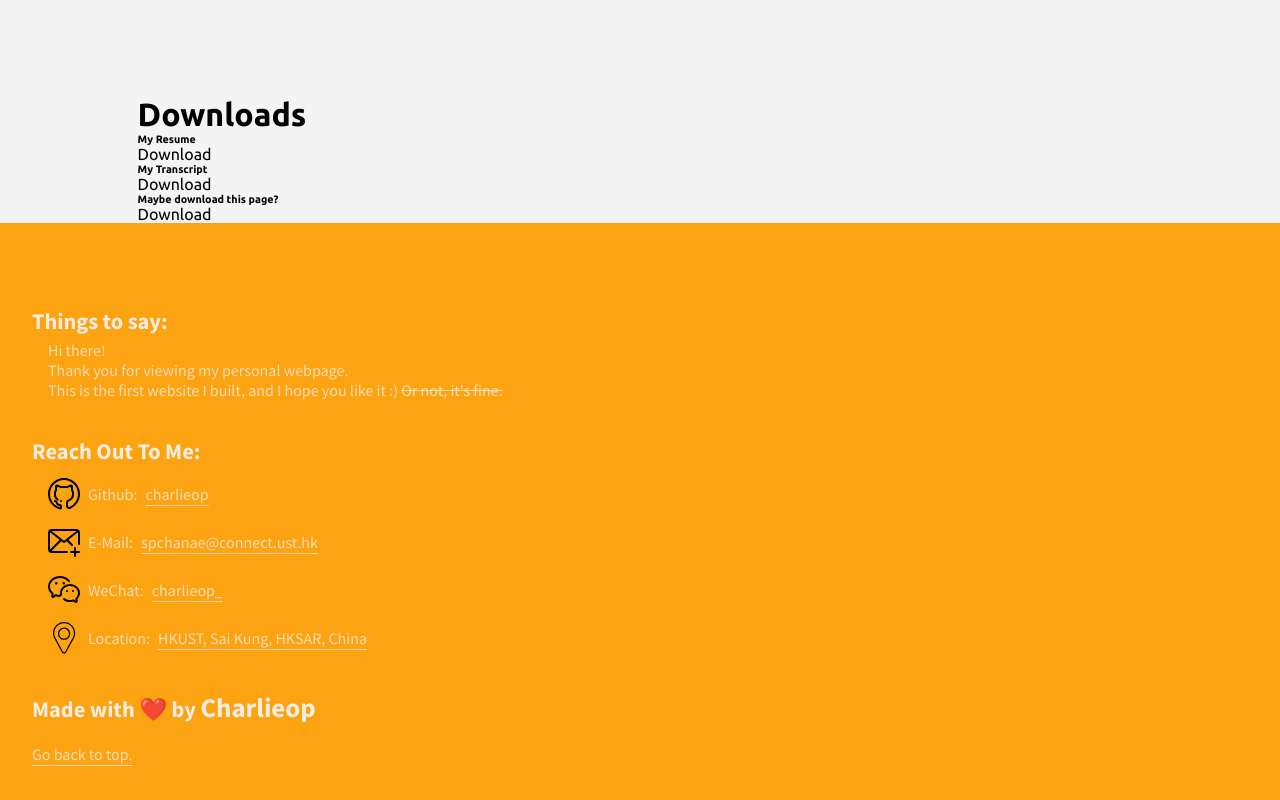
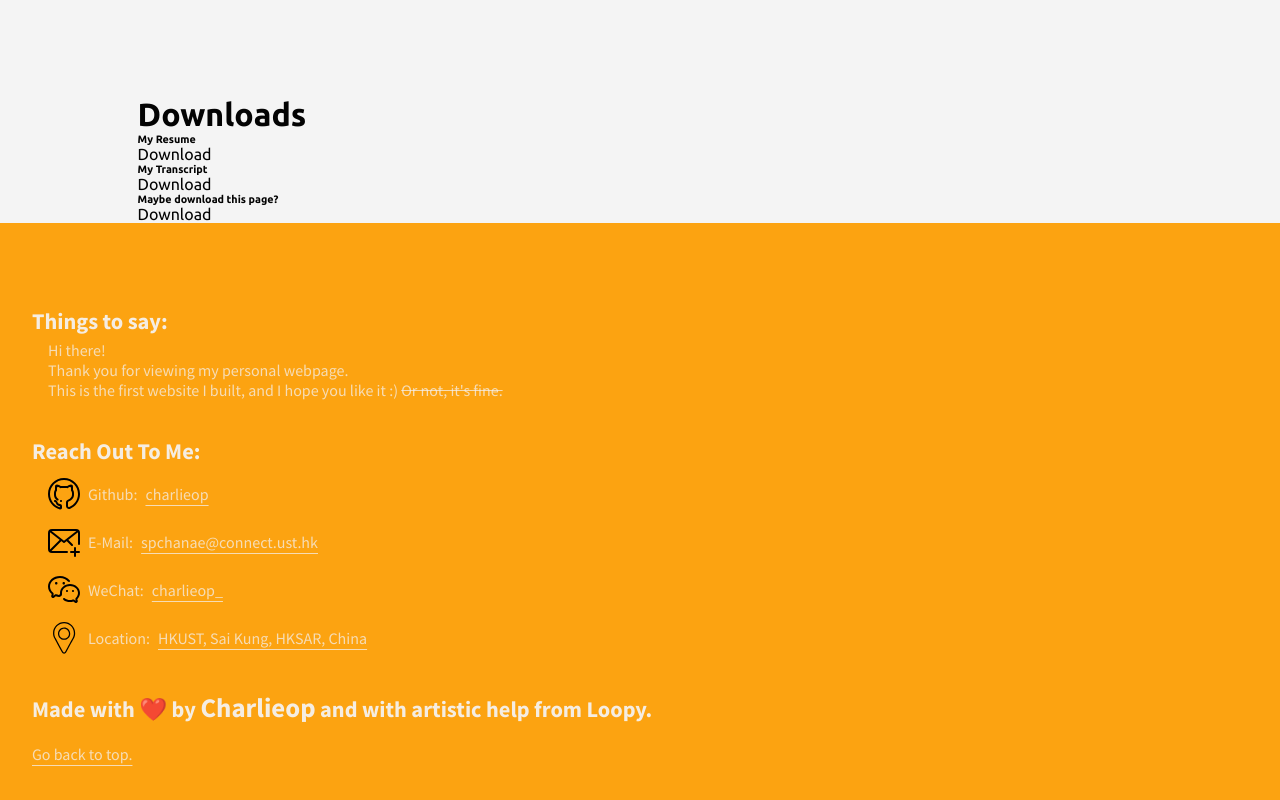
Before and after one commit to charlieop/personal_page, a plain HTML site: page personal_page_html/index.html in a window 1280 px wide. Shown: the part 2808-3608 px from the top of the page. Drawn offline with Linux system fonts and the light colour scheme.

Commit message:
added loopy to footer

```diff
--- a/personal_page_html/index.html
+++ b/personal_page_html/index.html
@@ -640,7 +640,7 @@
           </ul>
         </div>
         <div class="footer-footnote">
-          <h5>Made with ❤️ by <strong>Charlieop</strong></h5>
+          <h5>Made with ❤️ by <strong>Charlieop</strong> and with artistic help from Loopy.</h5>
           <div><a href="#">Go back to top.</a></div>
         </div>
       </div>
```
